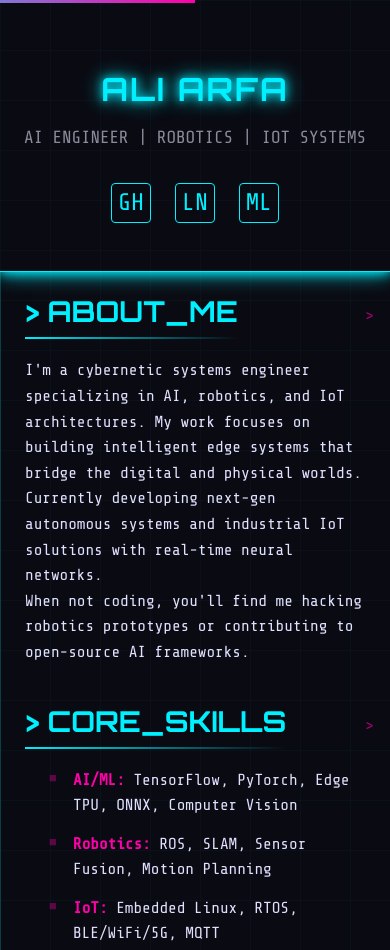
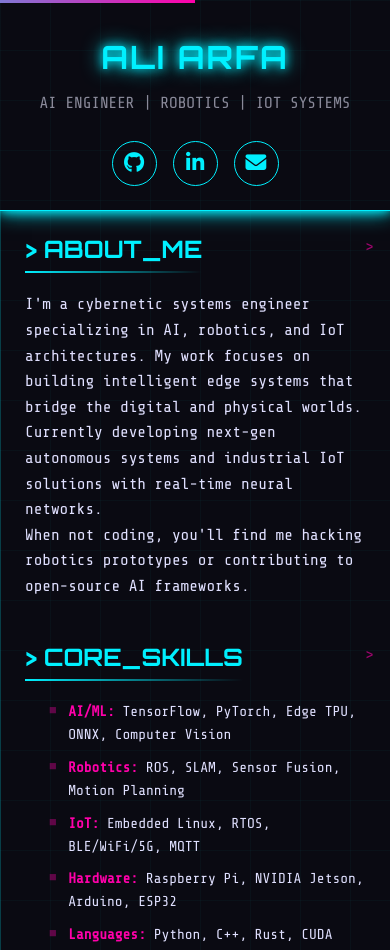
Before and after one commit to AliArfa852/Portfolio_webpage, a plain HTML site: page index.html in a window 390 px wide. Shown: the top 950 px of the page. Drawn offline with nearby package versions, Linux system fonts and the light colour scheme.

Commit message:
updated again for mobile

```diff
--- a/index.html
+++ b/index.html
@@ -5,6 +5,7 @@
   <meta name="viewport" content="width=device-width, initial-scale=1.0" />
   <title>Ali Arfa - AI & Robotics Engineer</title>
   <link href="https://fonts.googleapis.com/css2?family=Share+Tech+Mono&family=Orbitron:wght@400;700&display=swap" rel="stylesheet">
+  <link rel="stylesheet" href="https://cdnjs.cloudflare.com/ajax/libs/font-awesome/6.4.0/css/all.min.css">
   <style>
     :root {
       --bg-color: #0a0a12;
@@ -36,7 +37,7 @@
 
     header {
       text-align: center;
-      padding: 4rem 1rem 3rem;
+      padding: 3rem 1rem 2rem;
       border-bottom: 1px solid var(--accent-color);
       box-shadow: var(--neon-glow);
       position: relative;
@@ -55,7 +56,7 @@
     }
 
     header h1 {
-      font-size: 3.2rem;
+      font-size: clamp(2rem, 6vw, 3.2rem);
       margin-bottom: 0.5rem;
       color: var(--accent-color);
       font-family: 'Orbitron', sans-serif;
@@ -64,13 +65,13 @@
     }
 
     header p {
-      font-size: 1.3rem;
+      font-size: clamp(1rem, 3vw, 1.3rem);
       color: var(--muted-color);
       margin-bottom: 1.5rem;
     }
 
     section {
-      padding: 2.5rem 4rem;
+      padding: 1.5rem clamp(1rem, 5vw, 4rem);
       max-width: 900px;
       margin: auto;
       border-left: 1px solid rgba(0, 240, 255, 0.2);
@@ -81,13 +82,14 @@
       content: ">";
       position: absolute;
       right: 1rem;
-      top: 2rem;
+      top: 1.5rem;
       color: var(--secondary-accent);
       opacity: 0.6;
+      font-size: clamp(1rem, 3vw, 1.5rem);
     }
 
     h2 {
-      font-size: 2rem;
+      font-size: clamp(1.5rem, 5vw, 2rem);
       margin-bottom: 1.5rem;
       color: var(--accent-color);
       font-family: 'Orbitron', sans-serif;
@@ -114,6 +116,7 @@
       margin-bottom: 0.8rem;
       position: relative;
       padding-left: 1.5rem;
+      font-size: clamp(0.9rem, 3vw, 1rem);
     }
 
     ul li::before {
@@ -127,10 +130,11 @@
     }
 
     .socials {
-      margin-top: 2rem;
+      margin-top: 1.5rem;
       display: flex;
       justify-content: center;
       gap: 1.5rem;
+      flex-wrap: wrap;
     }
 
     .socials a {
@@ -138,14 +142,16 @@
       text-decoration: none;
       font-size: 1.5rem;
       transition: all 0.3s;
-      padding: 0.5rem;
+      padding: 0.7rem;
       border: 1px solid var(--accent-color);
-      border-radius: 4px;
-      width: 40px;
-      height: 40px;
+      border-radius: 50%;
+      width: 50px;
+      height: 50px;
       display: flex;
       align-items: center;
       justify-content: center;
+      position: relative;
+      overflow: hidden;
     }
 
     .socials a:hover {
@@ -153,6 +159,23 @@
       background: var(--accent-color);
       box-shadow: 0 0 15px var(--accent-color);
       transform: translateY(-3px);
+    }
+
+    .socials a::before {
+      content: attr(title);
+      position: absolute;
+      bottom: -30px;
+      left: 50%;
+      transform: translateX(-50%);
+      font-size: 0.7rem;
+      white-space: nowrap;
+      opacity: 0;
+      transition: all 0.3s;
+    }
+
+    .socials a:hover::before {
+      bottom: -20px;
+      opacity: 1;
     }
 
     a {
@@ -199,13 +222,20 @@
       background: transparent;
       color: var(--accent-color);
       border: 1px solid var(--accent-color);
-      padding: 0.5rem 1rem;
+      padding: 0.7rem 1.2rem;
       font-family: 'Share Tech Mono', monospace;
       cursor: pointer;
       position: relative;
       overflow: hidden;
       transition: all 0.3s;
       margin-top: 1rem;
+      font-size: clamp(0.9rem, 3vw, 1rem);
+      width: 100%;
+      max-width: 250px;
+      display: block;
+      margin-left: auto;
+      margin-right: auto;
+      text-align: center;
     }
 
     .cyber-button:hover {
@@ -229,16 +259,30 @@
       left: 100%;
     }
 
-    @media (max-width: 768px) {
-      section { padding: 1.5rem 2rem; }
-      header h1 { font-size: 2.5rem; }
-      h2 { font-size: 1.8rem; }
-    }
+    /* Mobile specific adjustments */
+    @media (max-width: 480px) {
+      header {
+        padding: 2rem 1rem 1.5rem;
+      }
 
-    @media (max-width: 480px) {
-      section { padding: 1rem 1.5rem; }
-      header h1 { font-size: 2rem; }
-      header p { font-size: 1.1rem; }
+      .socials {
+        gap: 1rem;
+      }
+
+      .socials a {
+        width: 45px;
+        height: 45px;
+        font-size: 1.3rem;
+      }
+
+      section {
+        padding: 1.2rem 1.5rem;
+      }
+
+      ul li {
+        padding-left: 1.2rem;
+        margin-bottom: 0.6rem;
+      }
     }
   </style>
 </head>
@@ -248,9 +292,15 @@
     <h1>ALI ARFA</h1>
     <p>AI ENGINEER | ROBOTICS | IOT SYSTEMS</p>
     <div class="socials">
-      <a href="https://github.com/AliArfa852" target="_blank" title="GitHub">GH</a>
-      <a href="https://www.linkedin.com/in/aliarfa852/" target="_blank" title="LinkedIn">LN</a>
-      <a href="mailto:aliarfa852@gmail.com" title="Email">ML</a>
+      <a href="https://github.com/AliArfa852" target="_blank" title="GitHub">
+        <i class="fab fa-github"></i>
+      </a>
+      <a href="https://www.linkedin.com/in/aliarfa852/" target="_blank" title="LinkedIn">
+        <i class="fab fa-linkedin-in"></i>
+      </a>
+      <a href="mailto:aliarfa852@gmail.com" title="Email">
+        <i class="fas fa-envelope"></i>
+      </a>
     </div>
   </header>
 
```
